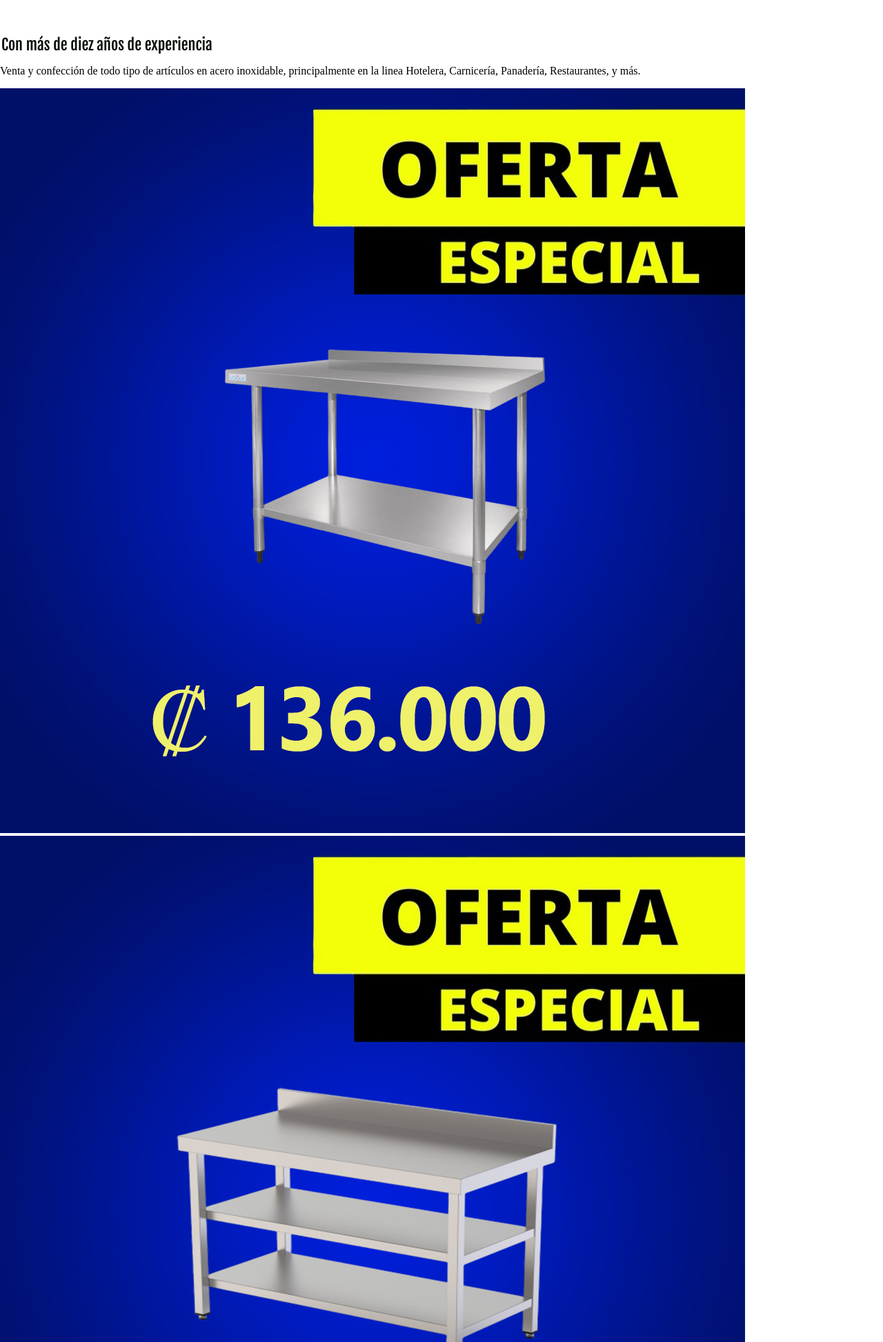
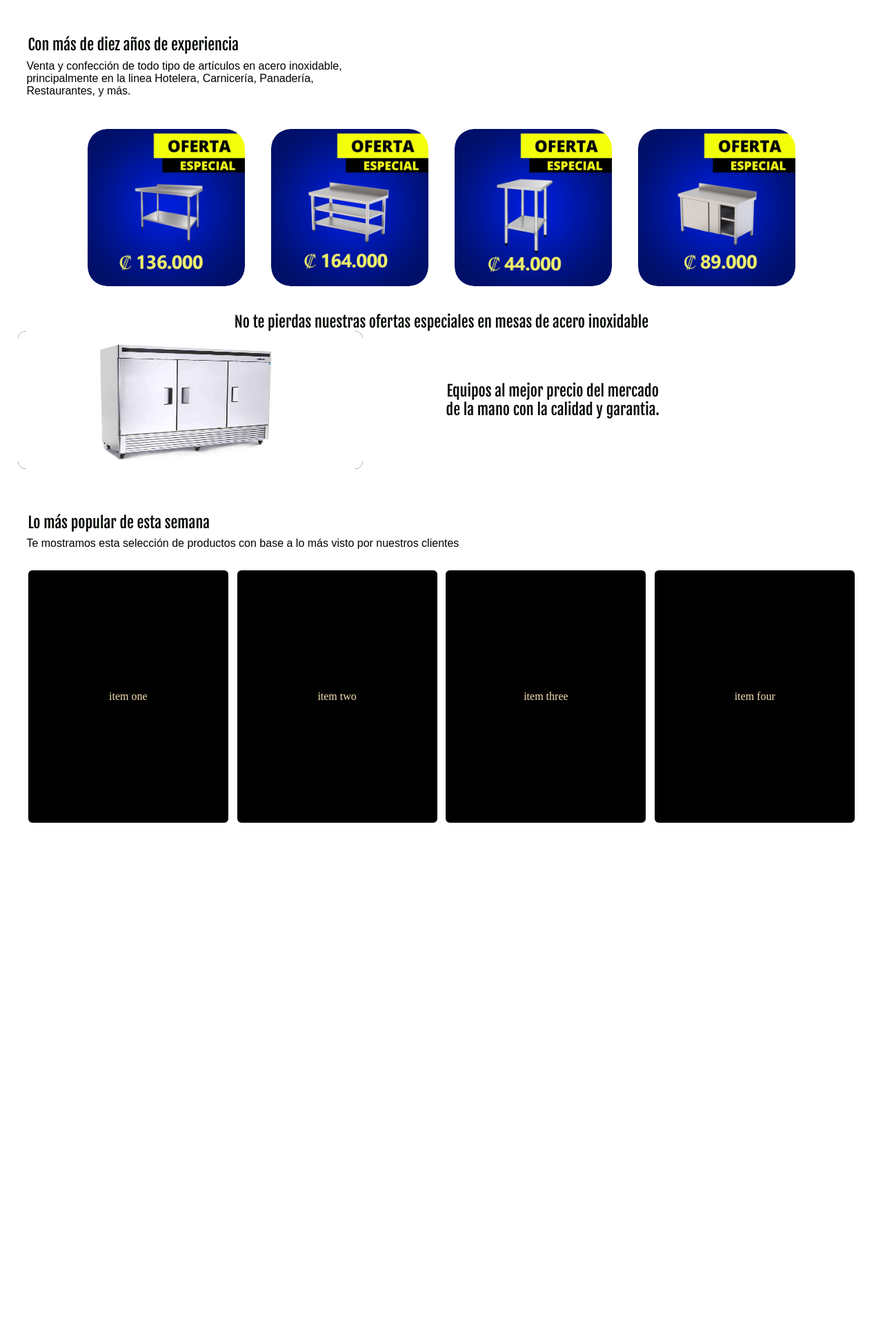
Before and after one commit to danilo0311/ecommerce-vargas, a PHP site: page /landing-page.html in a window 1280 px wide. Shown: the top 1946 px of the page at 69% size. After the commit the page ends 1193 px from the top, so only its background shows below. Run offline with PHP 8.4, Linux system fonts and the light colour scheme.

Commit message:
styled what I modified in landing-page

```diff
--- a/landing-page/stylesheet/landing.css
+++ b/landing-page/stylesheet/landing.css
@@ -5,8 +5,7 @@
 .landing-wrapper{
     display: flex;
     flex-direction: column;
-    margin-top: 4%;
-    margin-bottom: 10%;
+    margin-top: 13px;
 }
 .top-landing-wrapper{
     display: flex;
@@ -32,18 +31,46 @@
     justify-content: center;
     align-items: center;
 }
+.most-wanted-products:hover{
+    box-shadow: 0px 0px 19px #000000;
+}
 .most-wanted-products:not(#landing-item-one){
     margin-left: 1%;
 }
-#middle-landing-title{
+.middle-landing-title{
     margin: 3%;
     margin-bottom: 0%;
 }
-#MLD-description{
+.MLD-description{
     margin: 3%;
     margin-top: 0.65%;
     margin-bottom: 0.3%;
     font-family: 'Montserrat', sans-serif;
+}
+#landing-footing{
+    width: 515px;
+    overflow: hidden;
+}
+.ofertas-landing{
+    display: flex;
+    justify-content: center;
+}
+.oferta-wrapper{
+    overflow: hidden;
+    height: 228px;
+    width: 228px;
+    border-radius: 28px;
+    margin-top: 42px;
+    transition: 0.42s;
+}
+.oferta-wrapper:not(:first-child){
+    margin-left: 38px;
+}
+.oferta-wrapper:hover{
+    box-shadow: 0px 0px 19px #000000;
+}
+#oferta-footing{
+    text-align: center;
 }
 #main-description{
     display: flex;
```
